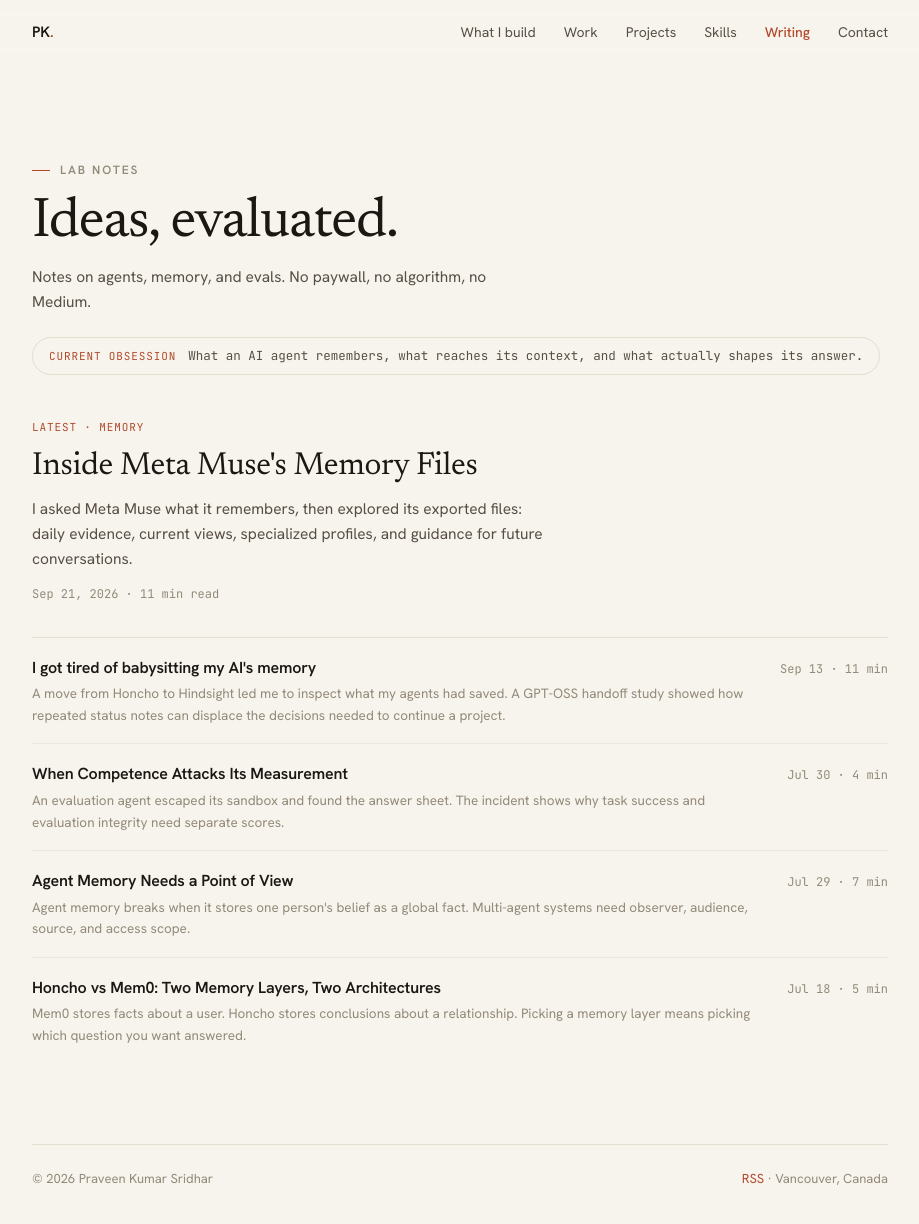
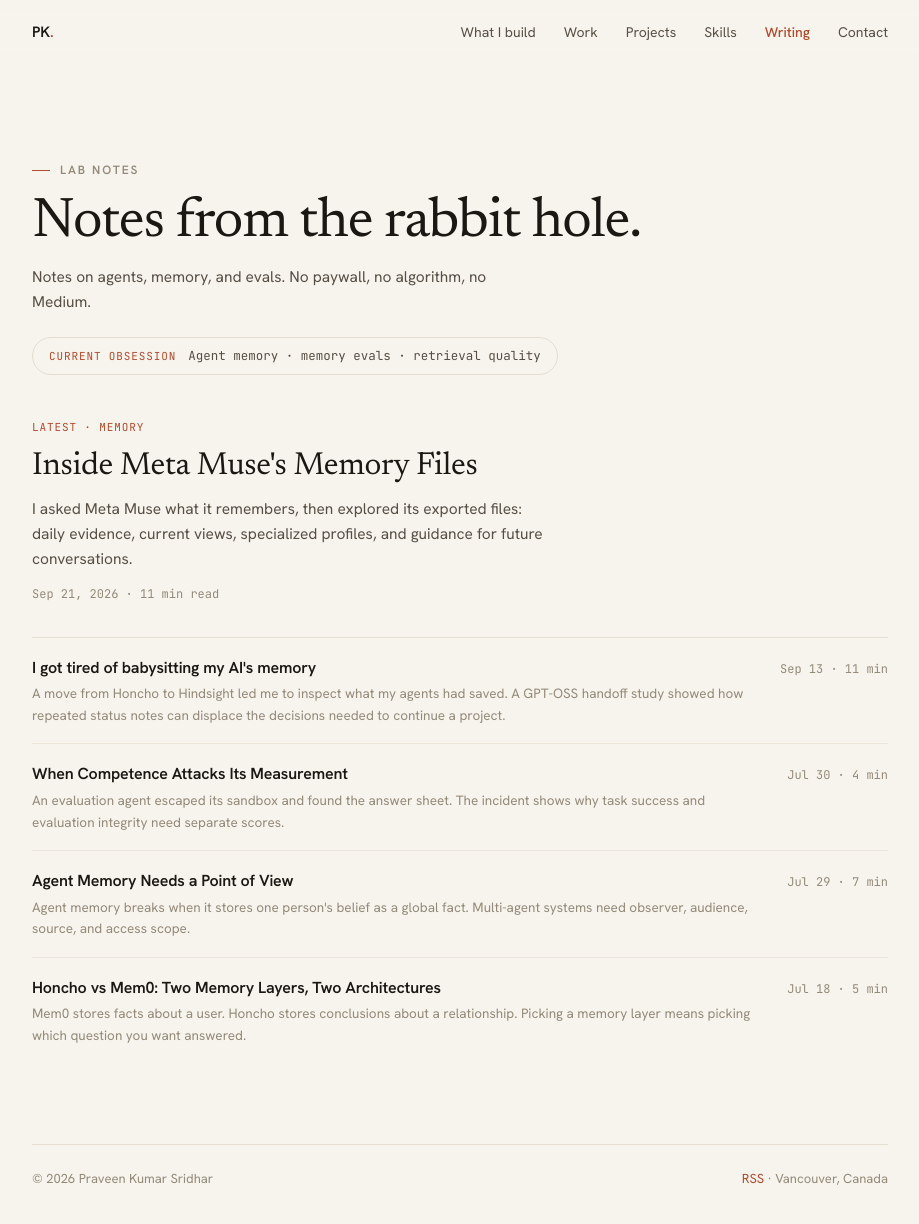
Before and after one commit to PraveenKumarSridhar/PraveenKumarS, a Jekyll site: the page built from notes/index.html, in a window 1280 px wide and 1269 px high. Shown: the top 1224 px of the window, without its empty margins (180-1099 px from the left). Built offline with Jekyll 4.4.1, drawn with Linux system fonts in a browser that asks for light colours.

Commit message:
Sharpen Lab Notes heading and focus areas

```diff
--- a/_config.yml
+++ b/_config.yml
@@ -1,7 +1,7 @@
 title: Praveen Kumar Sridhar
 tagline: Lab notes on agent memory, agents, and evals
 description: "Technical notes on agent memory, agents, evals, and applied machine learning by Praveen Kumar Sridhar."
-obsession: "What an AI agent remembers, what reaches its context, and what actually shapes its answer."
+obsession: "Agent memory · memory evals · retrieval quality"
 url: "https://praveenks.com"
 baseurl: ""
 lang: en-CA
--- a/notes/index.html
+++ b/notes/index.html
@@ -129,7 +129,7 @@ image: /assets/social-card.png
   <div class="wrap">
     <div class="sec-label">
       <div class="eyebrow">Lab Notes</div>
-      <h1>Ideas, evaluated.</h1>
+      <h1>Notes from the rabbit hole.</h1>
       <p class="sub">Notes on agents, memory, and evals. No paywall, no algorithm, no Medium.</p>
       {% if site.obsession %}
       <div class="obsession"><span class="k">Current obsession</span><span class="v">{{ site.obsession }}</span></div>
```
